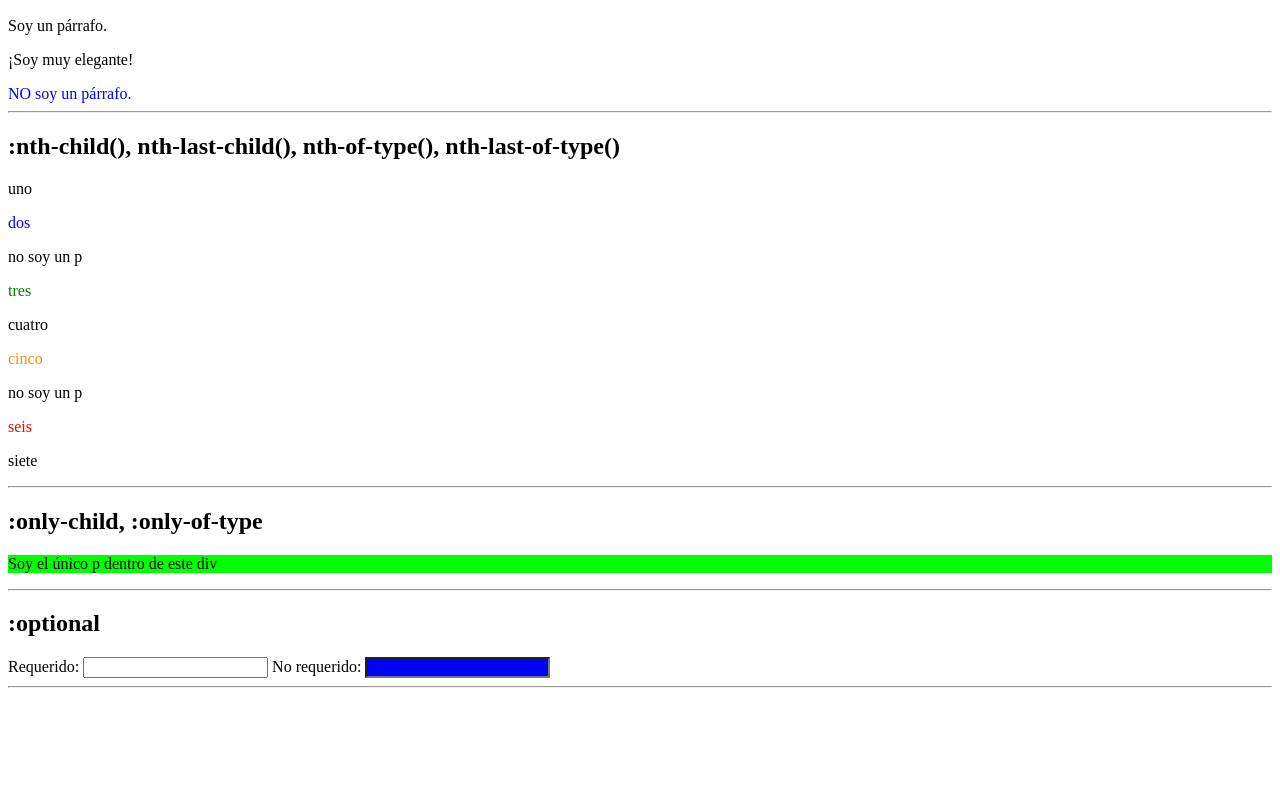
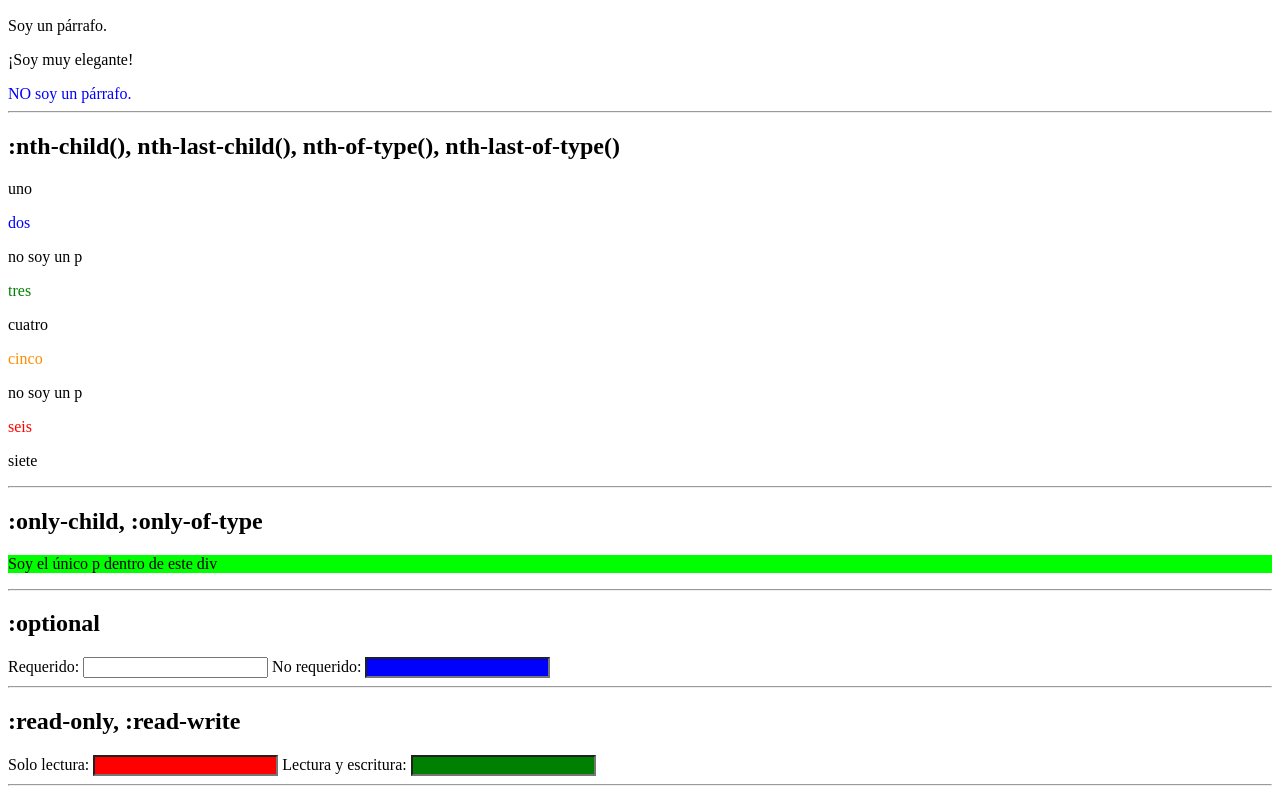
Before and after one commit to FROSTYLAN/Deprecates-Notes, a plain HTML site: page 01-FrontendDeveloper/06-pseudoclases.html in a window 1280 px wide. Shown: the part 2031-2825 px from the top of the page. Before the commit the page ends 2727 px from the top, so only its background shows below. Drawn offline with Linux system fonts and the light colour scheme.

Commit message:
frontend developer - pseudoclases :read-only :read-write

```diff
--- a/01-FrontendDeveloper/06-pseudoclases.html
+++ b/01-FrontendDeveloper/06-pseudoclases.html
@@ -442,4 +442,25 @@
     </style>
   </section>
   <hr />
+
+  <!-- :read-only, :read-write -->
+  <section>
+    <h2>:read-only, :read-write</h2>
+    <div class="read">
+      <label for="readonly">Solo lectura: </label>
+      <input type="text" name="readonly" id="readonly" readonly>
+
+      <label for="readwrite">Lectura y escritura: </label>
+      <input type="text" name="readwrite" id="readwrite">
+    </div>
+    <style>
+      .read input:read-only {
+        background-color: red;
+      }
+      .read input:read-write {
+        background-color: green;
+      }
+    </style>
+  </section>
+  <hr />
 </html>
```
